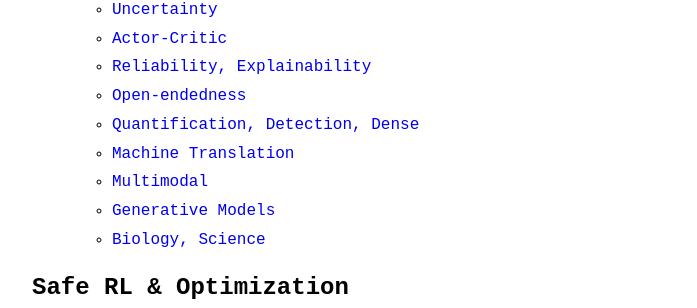
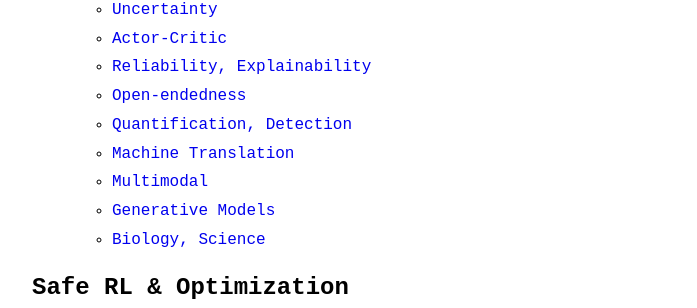
Before and after one commit to theinsideview/theinsideview.github.io, a Jekyll site: the page built from _posts/2023-07-23-icml.md, in a window 1280 px wide and 900 px high, scrolled down 1322 px. Shown: the part 144-452 px from the top of the window, without its empty margins (288-985 px from the left). Built offline with Jekyll 4.4.1, drawn with Linux system fonts in a browser that asks for light colours.

Commit message:
Update 2023-07-23-icml.md

```diff
--- a/_posts/2023-07-23-icml.md
+++ b/_posts/2023-07-23-icml.md
@@ -47,7 +47,7 @@ Note: If you are an author on one of these papers and would like to talk about y
     * [Actor-Critic](#actor-critic)
     * [Reliability, Explainability](#reliability-explainability)
     * [Open-endedness](#open-endedness)
-    * [Quantification, Detection, Dense](#quantification-detection-dense)
+    * [Quantification, Detection](#quantification-detection)
     * [Machine Translation](#machine-translation)
     * [Multimodal](#multimodal)
     * [Generative Models](#generative-models)
```
